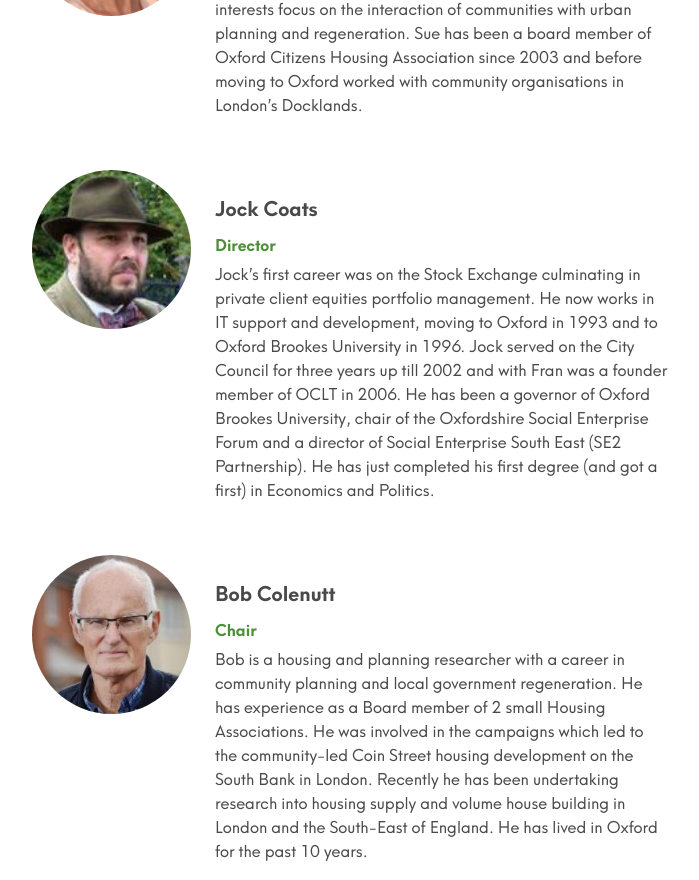
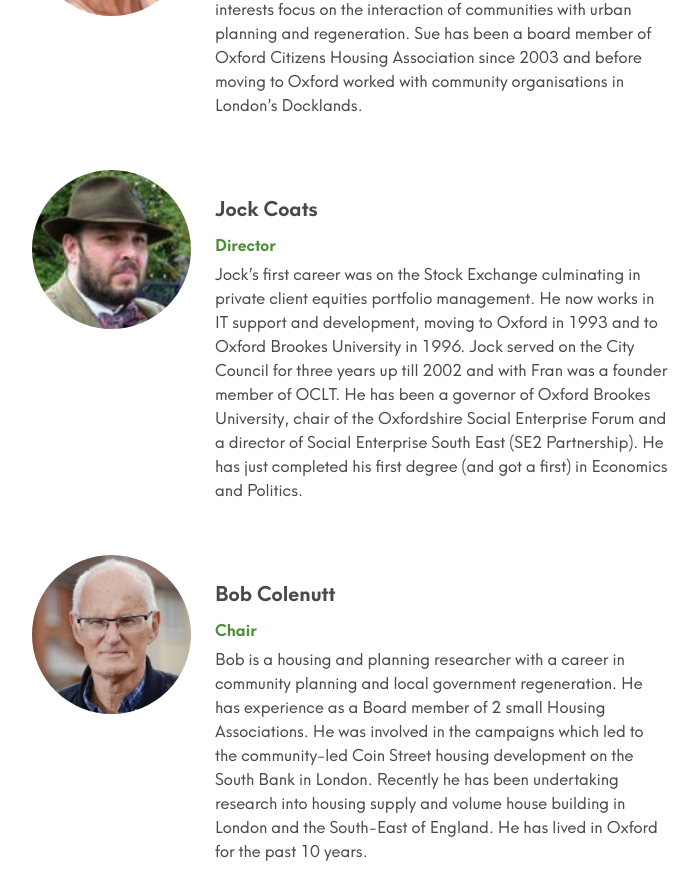
Before and after one commit to johnpuddephatt/oclt, a Jekyll site: the page built from _pages/about.md, in a window 1280 px wide and 900 px high, scrolled down 1417 px, cut to the strip 0-880 px from the top of the window. Shown: the whole strip, without its empty margins (308-1007 px from the left). Built offline with Jekyll 4.4.1, drawn with Linux system fonts in a browser that asks for light colours.

Commit message:
Update from Forestry.io Oxfordshire CLT updated _data/people.yml

```diff
--- a/_data/people.yml
+++ b/_data/people.yml
@@ -15,10 +15,9 @@ people:
     client equities portfolio management. He now works in IT support and development,
     moving to Oxford in 1993 and to Oxford Brookes University in 1996. Jock served
     on the City Council for three years up till 2002 and with Fran was a founder member
-    of OCLT in 2006. He has been a governor of Oxford Brookes University, chair of
-    the Oxfordshire Social Enterprise Forum and a director of Social Enterprise South
-    East (SE2 Partnership). He has just completed his first degree (and got a first)
-    in Economics and Politics.
+    of OCLT. He has been a governor of Oxford Brookes University, chair of the Oxfordshire
+    Social Enterprise Forum and a director of Social Enterprise South East (SE2 Partnership).
+    He has just completed his first degree (and got a first) in Economics and Politics.
 - name: Bob Colenutt
   role: Chair
   image: "/uploads/people/bobc.jpg"
```
